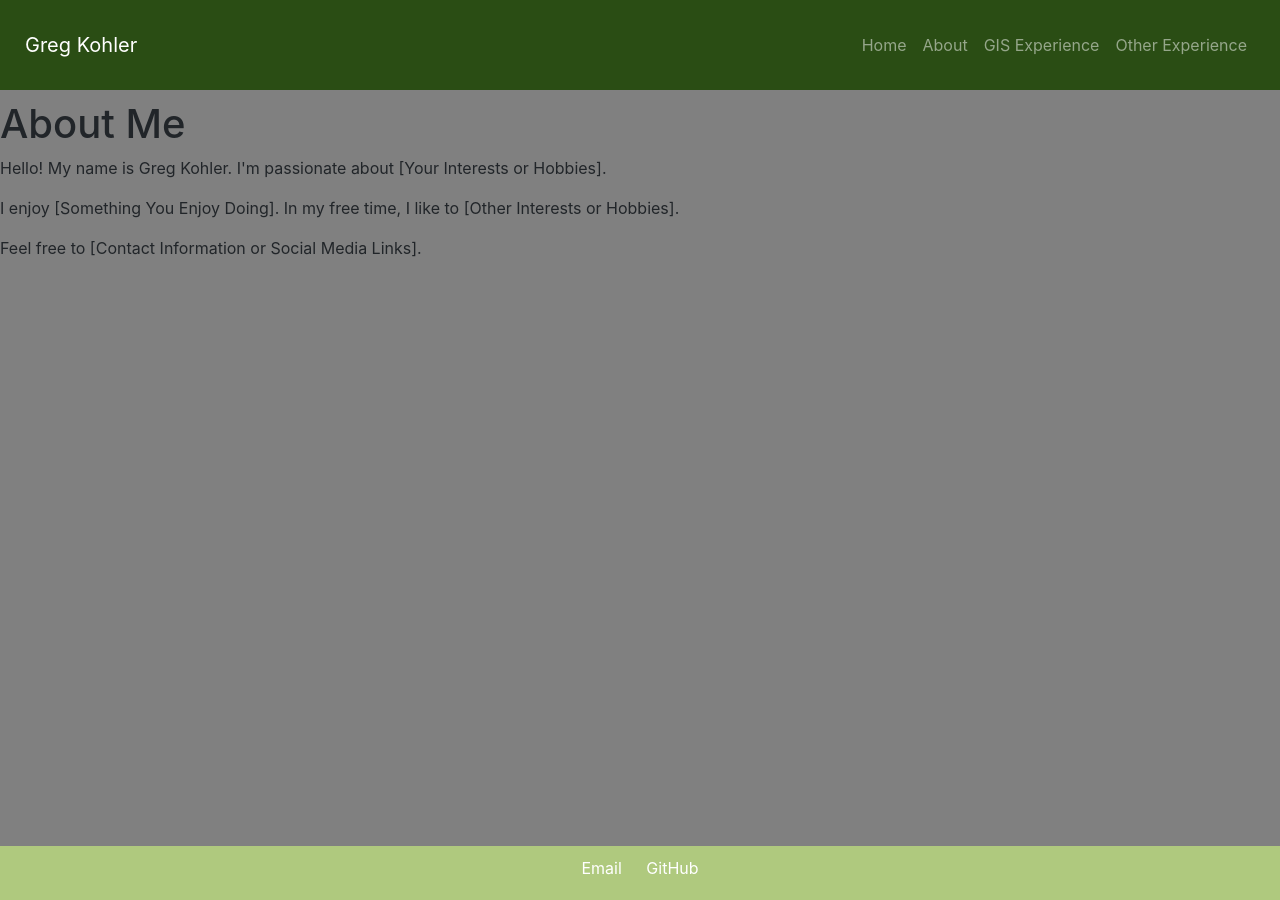
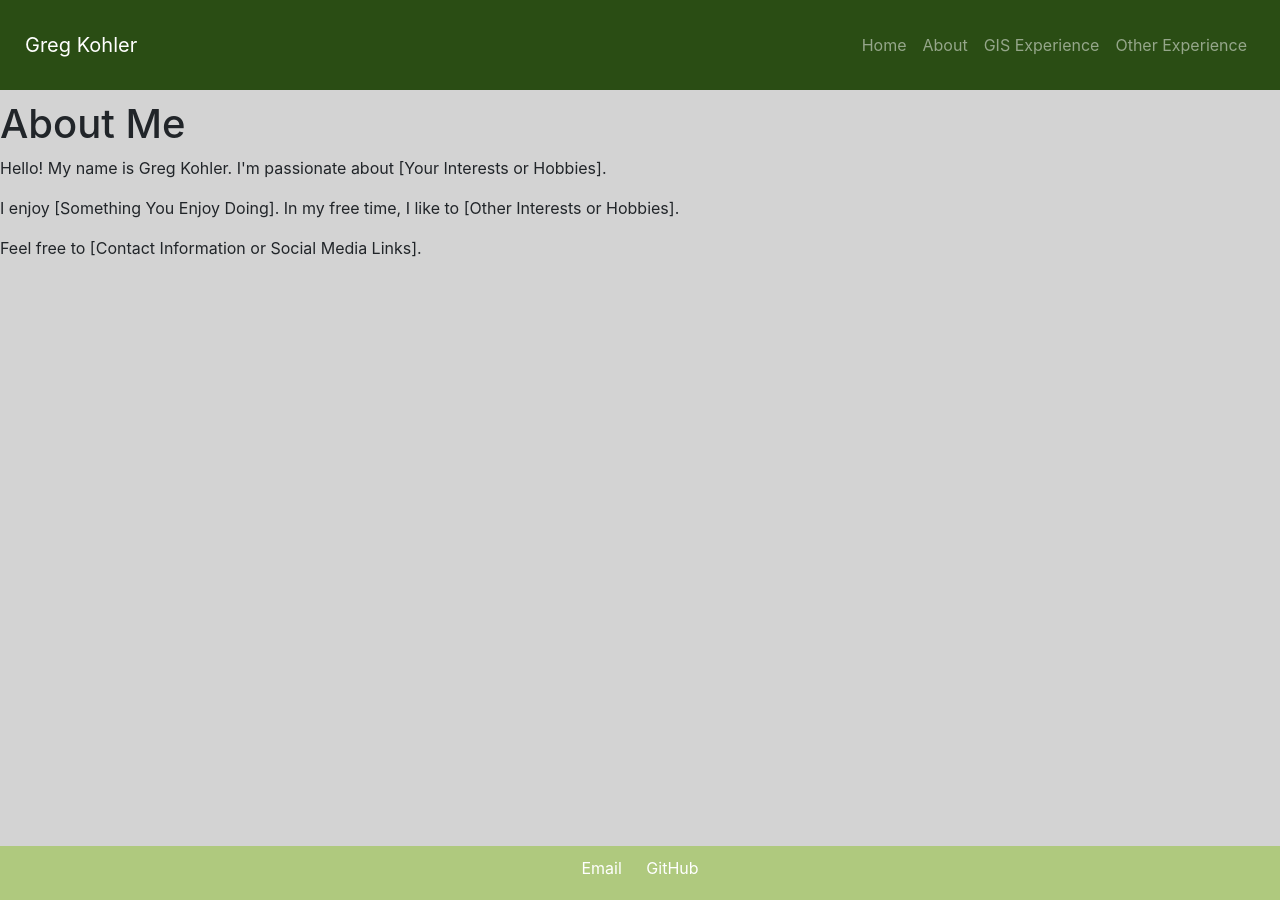
Before and after one commit to greg-kohler/myportfolio, a Jekyll site: the page built from about.html, in a window 1280 px wide. Built offline with Jekyll 4.4.1, drawn with Linux system fonts in a browser that asks for light colours.

Commit message:
Update master.html

```diff
--- a/_layouts/master.html
+++ b/_layouts/master.html
@@ -75,7 +75,7 @@
     <link href="https://stackpath.bootstrapcdn.com/bootstrap/4.5.2/css/bootstrap.min.css" rel="stylesheet">
 </head>
 
-<body style="background-color:grey;">
+<body style="background-color:lightgrey;">
     <!-- Navigation Bar -->
     <nav id="navbar" class="navbar navbar-dark navbar-expand-lg fixed-left" style="background-color: #2A4D14; position: fixed; top: 0; width: 100%; padding: 25px; z-index:9999;">
         <a id="logo" class="navbar-brand" href="#">Greg Kohler</a>
```
